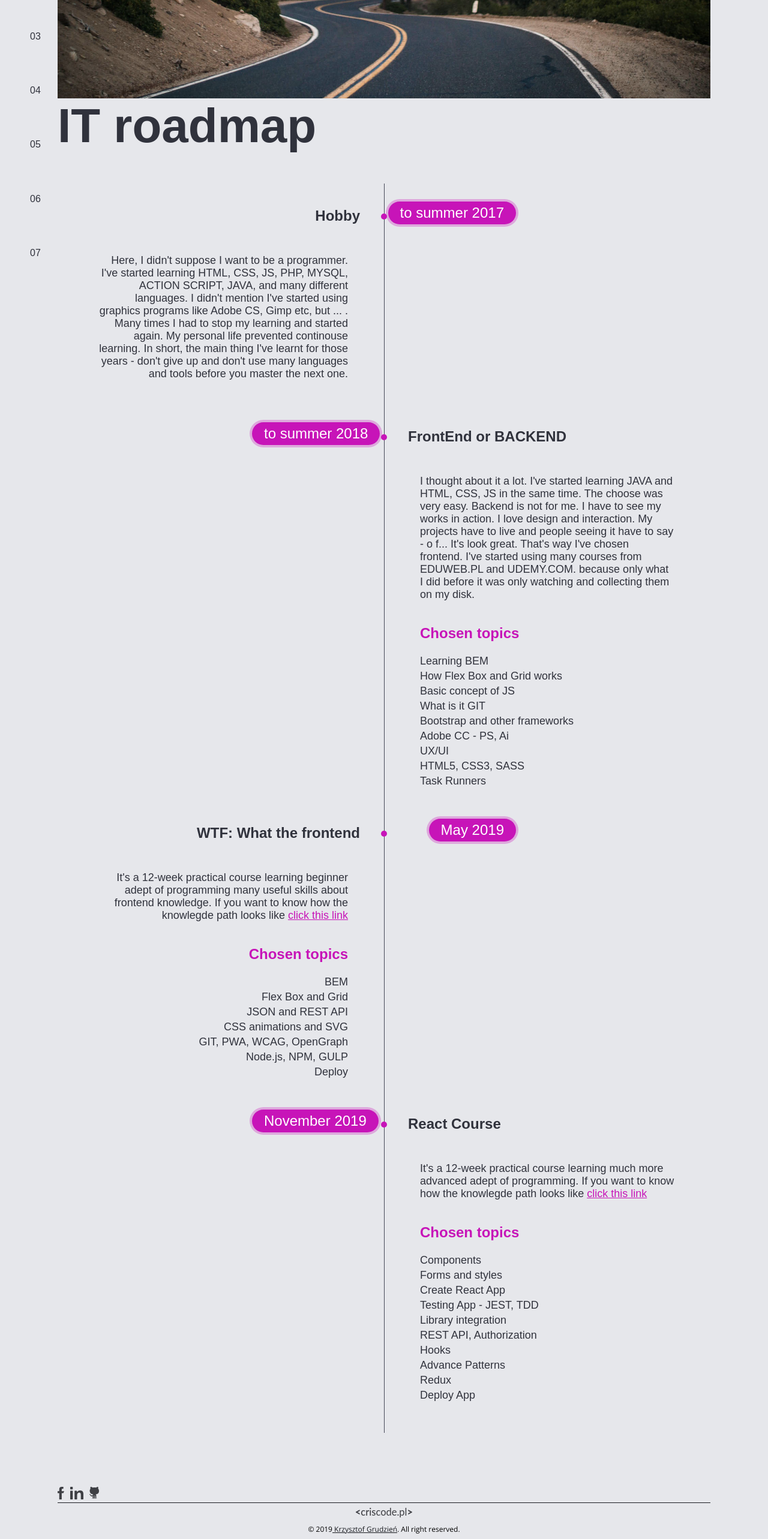
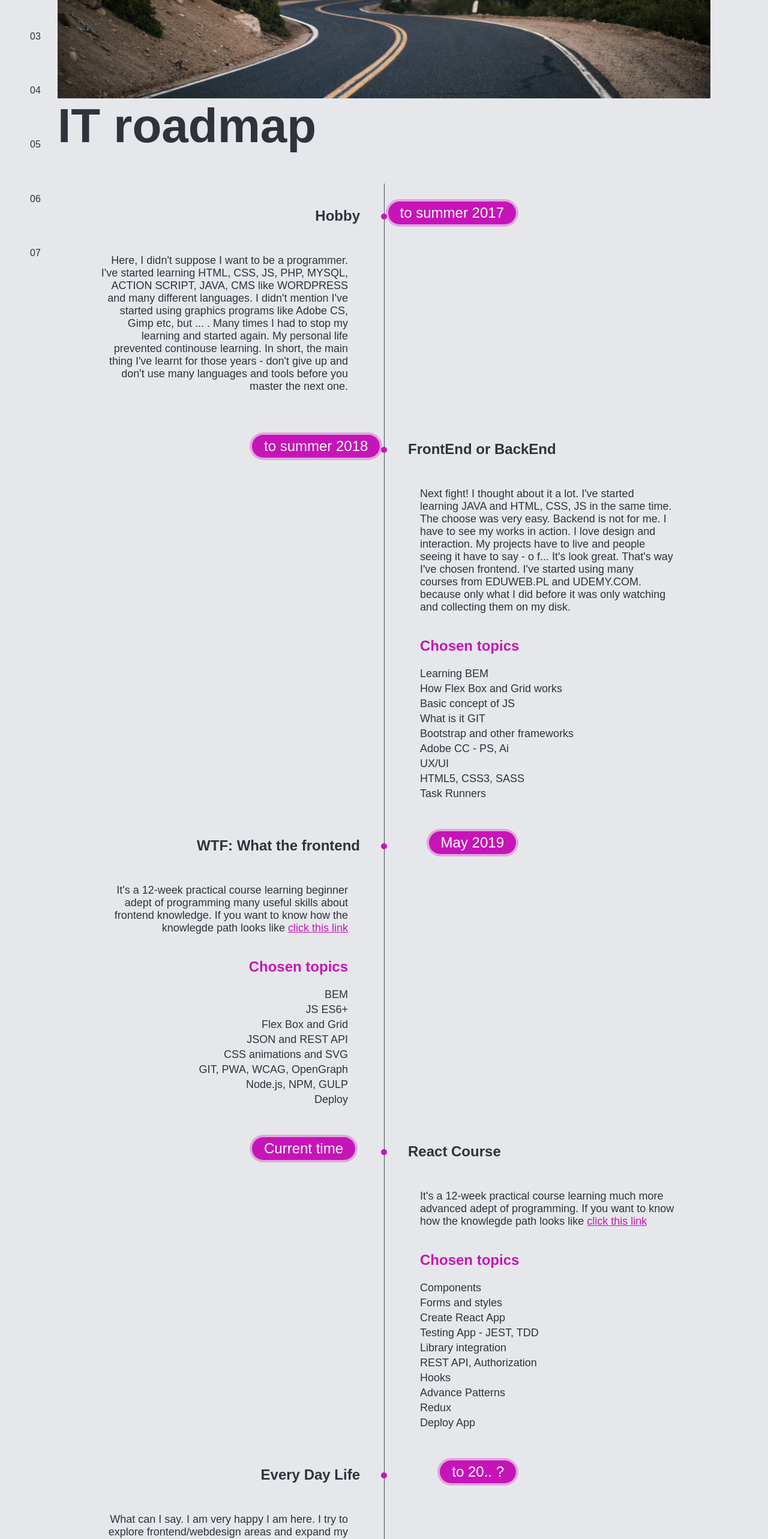
Before and after one commit to KrzysztofGrudzien/krzysztofgrudzien, a React (Create React App) app: page /roadmap in a window 1280 px wide. Shown: the part 234-2800 px from the top of the page at 60% size. Built offline with nearby package versions, Linux system fonts and the light colour scheme; a web font is replaced by a local one.

Commit message:
feat(component): add new it path element

```diff
--- a/src/pages/ITRoadMap.js
+++ b/src/pages/ITRoadMap.js
@@ -11,7 +11,7 @@ const ITRoadMap = () => {
                         <li className={styles.timeline__item}>
                             <article className={styles.article}>
                                 <h2 className={styles.article__title}>Hobby</h2>
-                                <p className={styles.article__description}>Here, I didn't suppose I want to be a programmer. I've started learning HTML, CSS, JS, PHP, MYSQL, ACTION SCRIPT, JAVA, and many different languages. I didn't mention I've started using graphics programs like Adobe CS, Gimp etc, but ... . Many times I had to stop my learning and started again. My personal life prevented continouse learning. In short, the main thing I've learnt for those years - don't give up and don't use many languages and tools before you master the next one.</p>
+                                <p className={styles.article__description}>Here, I didn't suppose I want to be a programmer. I've started learning HTML, CSS, JS, PHP, MYSQL, ACTION SCRIPT, JAVA, CMS like WORDPRESS and many different languages. I didn't mention I've started using graphics programs like Adobe CS, Gimp etc, but ... . Many times I had to stop my learning and started again. My personal life prevented continouse learning. In short, the main thing I've learnt for those years - don't give up and don't use many languages and tools before you master the next one.</p>
                             </article>
                             <div className={styles.time}>
                                 <h3 className={styles.time__title}>to summer 2017</h3>
@@ -19,8 +19,8 @@ const ITRoadMap = () => {
                         </li>
                         <li className={styles.timeline__item}>
                             <article className={styles.article}>
-                                <h2 className={styles.article__title}>FrontEnd or BACKEND</h2>
-                                <p className={styles.article__description}>I thought about it a lot. I've started learning JAVA and HTML, CSS, JS in the same time. The choose was very easy. Backend is not for me. I have to see my works in action. I love design and interaction. My projects have to live and people seeing it have to say - o f... It's look great. That's way I've chosen frontend. I've started using many courses from EDUWEB.PL and UDEMY.COM. because only what I did before it was only watching and collecting them on my disk.</p>
+                                <h2 className={styles.article__title}>FrontEnd or BackEnd</h2>
+                                <p className={styles.article__description}> Next fight! I thought about it a lot. I've started learning JAVA and HTML, CSS, JS in the same time. The choose was very easy. Backend is not for me. I have to see my works in action. I love design and interaction. My projects have to live and people seeing it have to say - o f... It's look great. That's way I've chosen frontend. I've started using many courses from EDUWEB.PL and UDEMY.COM. because only what I did before it was only watching and collecting them on my disk.</p>
                                 <h3 className={styles.article__titleList}>Chosen topics</h3>
                                 <ul className={styles.article__list}>
                                     <li className={styles.article__item}>Learning BEM</li>
@@ -46,6 +46,7 @@ const ITRoadMap = () => {
                                 <h3 className={styles.article__titleList}>Chosen topics</h3>
                                 <ul className={styles.article__list}>
                                     <li className={styles.article__item}>BEM</li>
+                                    <li className={styles.article__item}>JS ES6+</li>
                                     <li className={styles.article__item}>Flex Box and Grid</li>
                                     <li className={styles.article__item}>JSON and REST API</li>
                                     <li className={styles.article__item}>CSS animations and SVG</li>
@@ -77,7 +78,27 @@ const ITRoadMap = () => {
                                 </ul>
                             </article>
                             <div className={styles.time}>
-                                <h3 className={styles.time__title}>November 2019</h3>
+                                <h3 className={styles.time__title}>Current time</h3>
+                            </div>
+                        </li>
+                        <li className={styles.timeline__item}>
+                            <article className={styles.article}>
+                                <h2 className={styles.article__title}>Every Day Life</h2>
+                                <p className={styles.article__description}>What can I say. I am very happy I am here. I try to explore frontend/webdesign areas and expand my knowledge.</p>
+                                <h3 className={styles.article__titleList}>Chosen topics</h3>
+                                <ul className={styles.article__list}>
+                                    <li className={styles.article__item}>React.js</li>
+                                    <li className={styles.article__item}>JavaScript ES5,6,7,8,9...</li>
+                                    <li className={styles.article__item}>WordPress</li>
+                                    <li className={styles.article__item}>Adobe XD / Figma</li>
+                                    <li className={styles.article__item}>CSS3</li>
+                                    <li className={styles.article__item}>Animations</li>
+                                    <li className={styles.article__item}>Webpack</li>
+                                    <li className={styles.article__item}>GIT</li>
+                                </ul>
+                            </article>
+                            <div className={styles.time}>
+                                <h3 className={styles.time__title}>to 20.. ?</h3>
                             </div>
                         </li>
                         <div className={styles.timeline__clearFix}></div>
```
